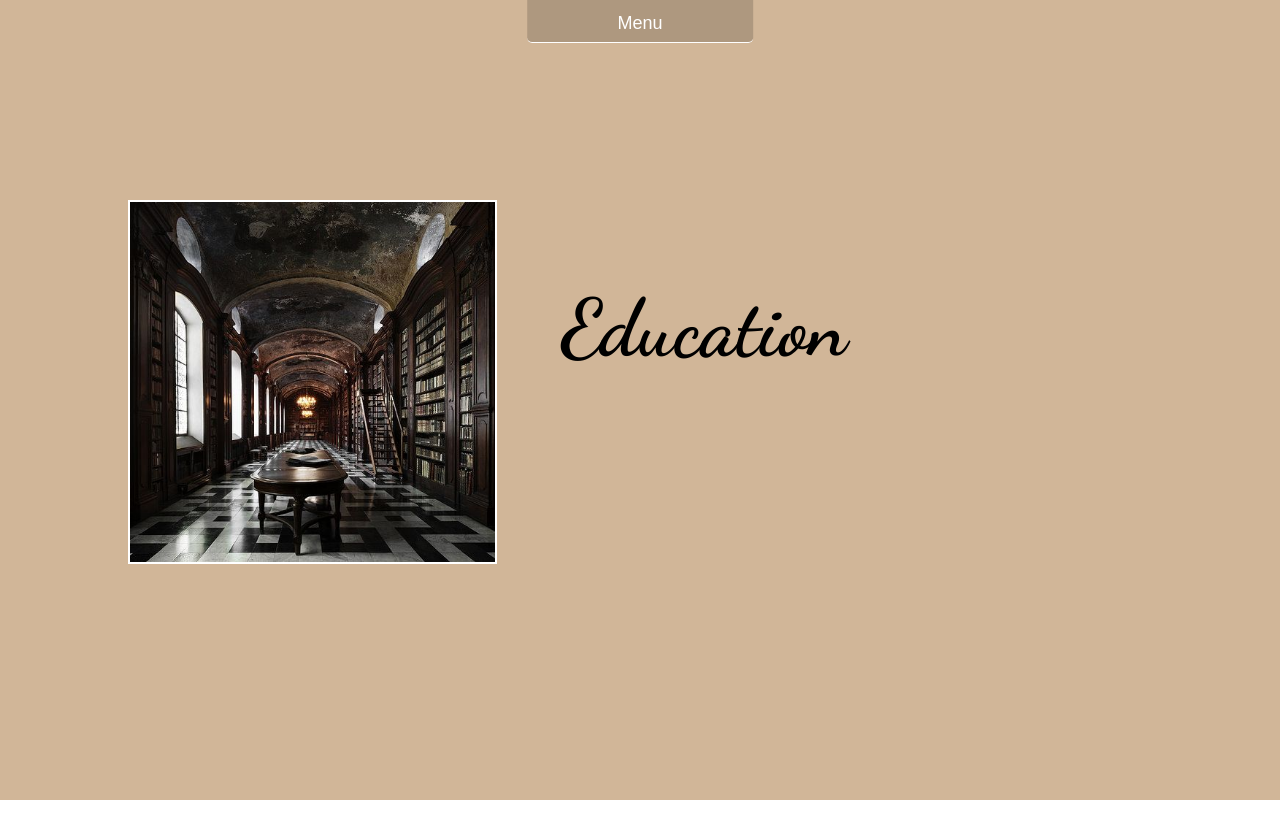
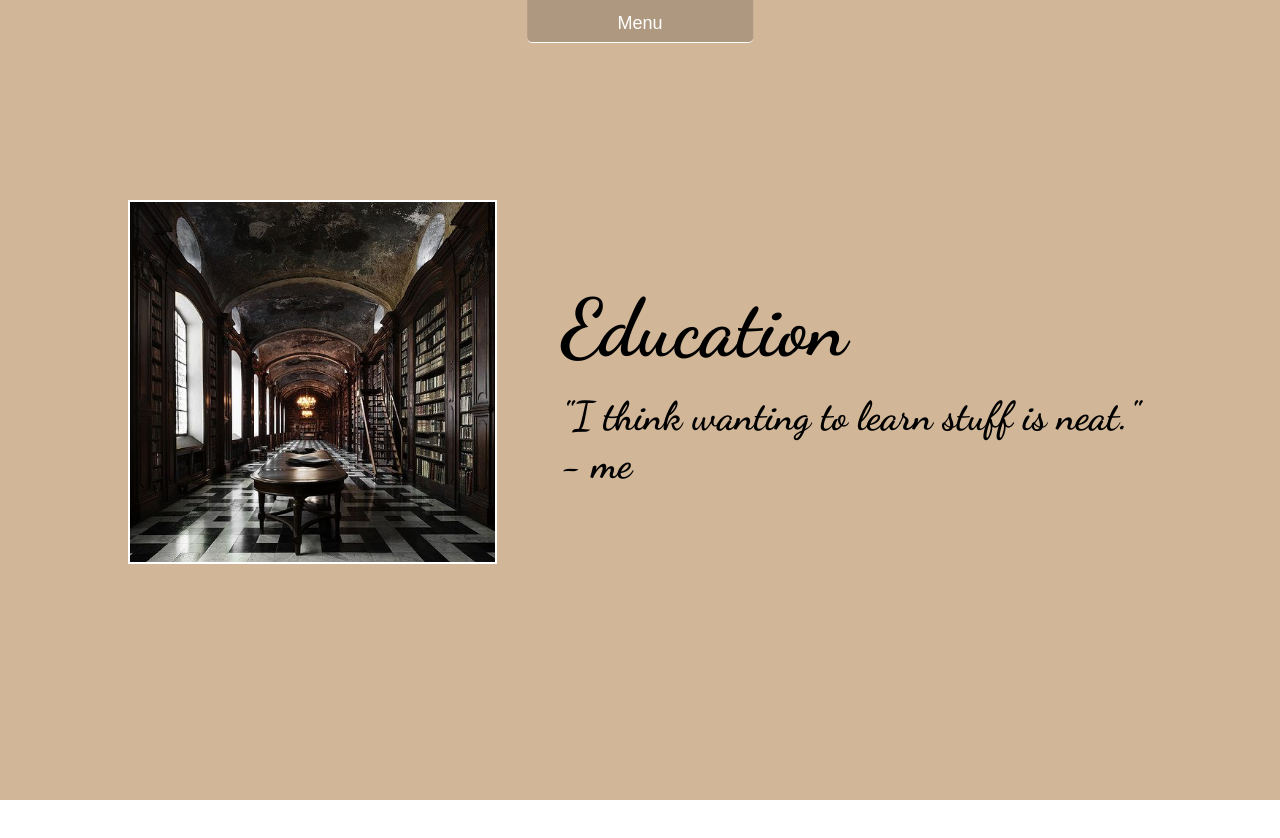
Before and after one commit to Ezequiel-Valencia/AvocadoMoon.github.io, a SvelteKit app: page /education in a window 1280 px wide. After the commit the page ends 800 px from the top, so only its background shows below. Built offline with nearby package versions, Linux system fonts and the light colour scheme.

Commit message:
Education channel with no music

```diff
--- a/src/routes/education/+page.svelte
+++ b/src/routes/education/+page.svelte
@@ -24,6 +24,9 @@
         position: absolute;
         top: 0;
         left: 0;
+        background-color: #d1b698;
+        overflow: auto;
+        height: auto;
     }
 
 </style>
--- a/src/routes/education/intro.svelte
+++ b/src/routes/education/intro.svelte
@@ -29,37 +29,77 @@
 </script>
 
 <div id="intro-div">
-  <div style="width: 80vw; height: 80vh; text-align:center; margin:auto; position:relative; top:25%;">
-    <article id="intro-article">
-      <img class="img" src="/Education/dark library.jpg" alt="Library">
-      <h2 style="margin-top:10vh; margin-left:5vw; font-size:5em; font-family: 'Dancing Script', cursive;">Education</h2>
-    </article>
+  <div style="height: 100vh;">
+    <div class="content-div" style="top: 25%; margin-bottom:25%">
+      <article>
+        <img class="img" src="/Education/dark library.jpg" alt="Library" />
+        <div>
+          <h2 class="right-side-text" style="margin-bottom: 2vh;">Education</h2>
+          <p class="right-side-text" style="margin-top:0; font-size:2.5em;">
+            "I think wanting to learn stuff is neat." - me
+          </p>
+        </div>
+      </article>
+    </div>
+
+    <div class="content-div">
+      <article>
+        <div>
+          <h3 class="degree">Bachelors Degree In Cybersecurity</h3>
+          <h2 class="institution">University of Connecticut</h2>
+          <p style="margin: 4%;">
+            Getting my education in Cybersecurity was one of the best decisions
+            I've made. The subject requires a grasp on all CS subjects for
+            setting a secure entripise system. That is network, OS, hardware, front-end,
+            back-end, and CI/CD security. With this knowledge I can both excel in personal projects
+            and in the work field.
+          </p>
+        </div>
+        <img class="img" src="/Education/UConn.JPG" alt="Statue">
+      </article>
+    </div>
   </div>
-    {#if isVisible}
-    <div class="animate-me"> </div>
-    {/if}
 </div>
 
 <style lang="scss">
-  @import url('https://fonts.googleapis.com/css2?family=Dancing+Script:wght@700&display=swap');
-  #intro-div{
-    background-color: #d1b698;
-    height: 100vh;
+  @import url("https://fonts.googleapis.com/css2?family=Dancing+Script:wght@700&display=swap");
+  #intro-div {
+    height: auto;
     width: 100vw;
   }
 
-  #intro-article{
+  article {
     height: auto;
     width: auto;
     display: flex;
   }
+  .content-div {
+    width: 80vw;
+    height: 80vh;
+    text-align: center;
+    margin: auto;
+    position: relative;
+  }
 
-  .img{
+  .degree {
+    font-family: "Dancing Script", cursive;
+    font-size: 2em;
+  }
+
+  .right-side-text {
+    margin-top: 10vh;
+    margin-left: 5vw;
+    text-align: left;
+    // margin-bottom: 0;
+    font-size: 5em;
+    font-family: "Dancing Script", cursive;
+  }
+
+  .img {
     max-height: 45vh;
     max-width: 35vw;
     border-style: solid;
     border-color: white;
     border-width: 2px;
   }
-
 </style>
```
Also changed, not shown: static/Education/UConn.JPG (added).
